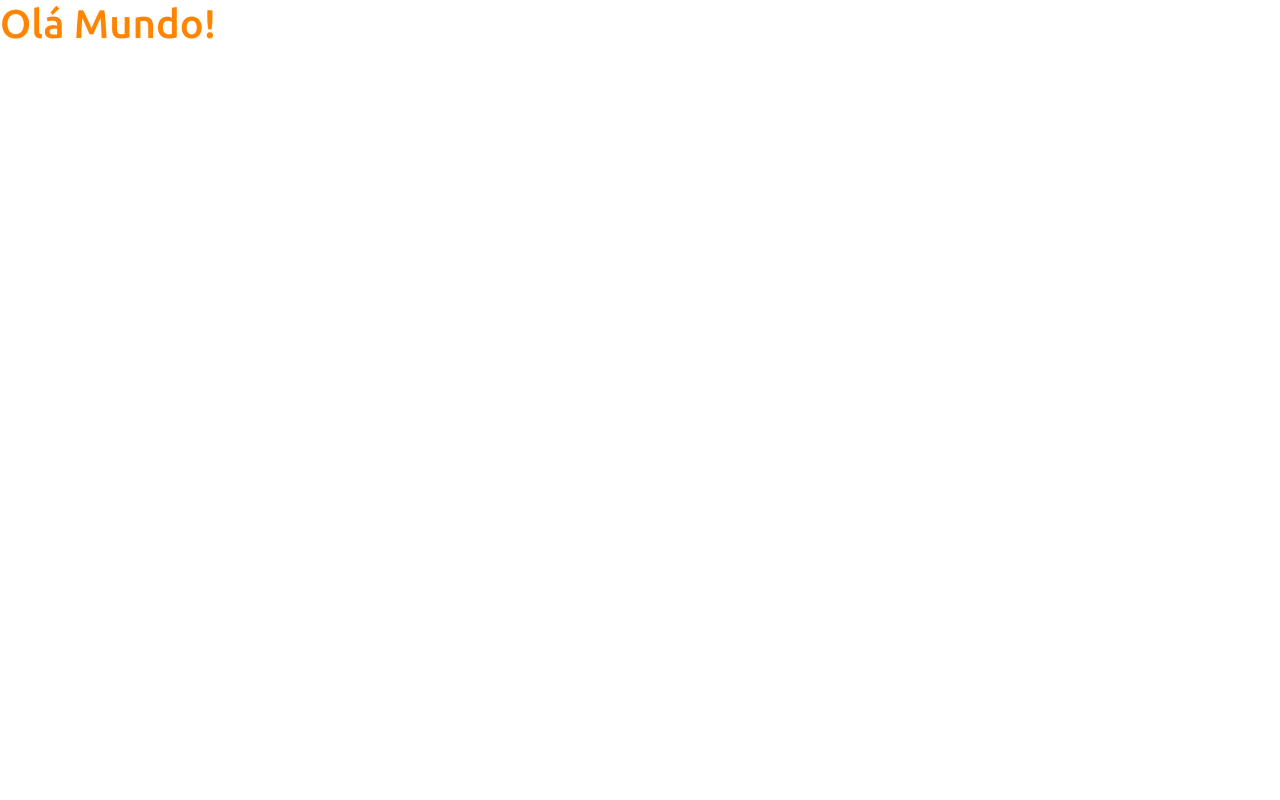
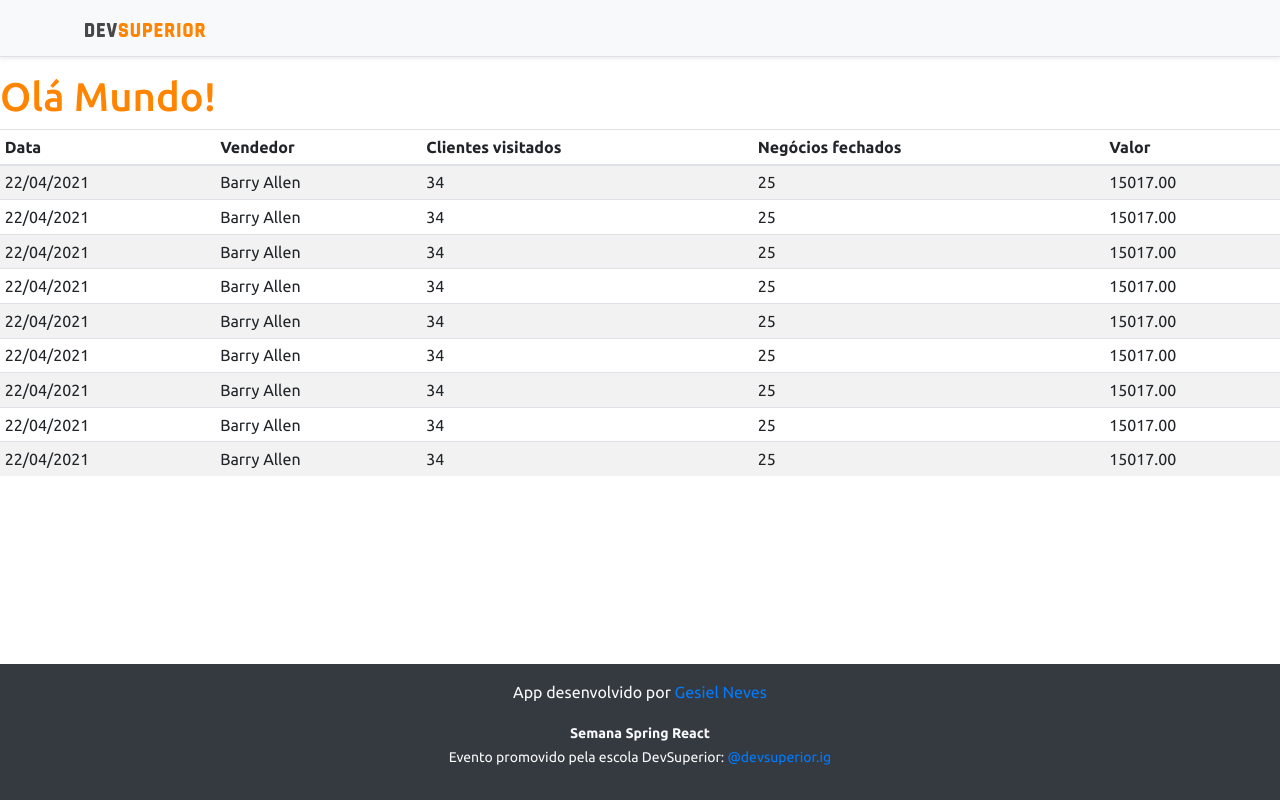
Before and after one commit to GIJOSC/projeto-sds3, a React (Create React App) app in the folder frontend/: page / in a window 1280 px wide. Built offline with nearby package versions, Linux system fonts and the light colour scheme.

Commit message:
Basic static components

```diff
--- a/frontend/src/App.tsx
+++ b/frontend/src/App.tsx
@@ -1,10 +1,19 @@
+import Datatable from "components/DataTable"
+import Footer from "components/Footer"
+import NavBar from "components/NavBar"
+
+
 function App() {
   return (
+    <>
+     <NavBar/>
     <div>
-      <h1 className="text-primary">Olá Mundo!</h1>
+      <h1 className="text-primary"> Olá Mundo!</h1>
+      <Datatable/>
+    </div>
+    <Footer/>
 
-
-    </div>
+    </>
   );
 }
 
--- /dev/null
+++ b/frontend/src/components/DataTable/index.tsx
@@ -0,0 +1,78 @@
+const Datatable = () =>     {
+    return (
+        <div className="table-responsive">
+    <table className="table table-striped table-sm">
+        <thead>
+            <tr>
+                <th>Data</th>
+                <th>Vendedor</th>
+                <th>Clientes visitados</th>
+                <th>Negócios fechados</th>
+                <th>Valor</th>
+            </tr>
+        </thead>
+        <tbody>
+            <tr>
+                <td>22/04/2021</td>
+                <td>Barry Allen</td>
+                <td>34</td>
+                <td>25</td>
+                <td>15017.00</td>
+            </tr>
+            <tr>
+                <td>22/04/2021</td>
+                <td>Barry Allen</td>
+                <td>34</td>
+                <td>25</td>
+                <td>15017.00</td>
+            </tr><tr>
+                <td>22/04/2021</td>
+                <td>Barry Allen</td>
+                <td>34</td>
+                <td>25</td>
+                <td>15017.00</td>
+            </tr><tr>
+                <td>22/04/2021</td>
+                <td>Barry Allen</td>
+                <td>34</td>
+                <td>25</td>
+                <td>15017.00</td>
+            </tr><tr>
+                <td>22/04/2021</td>
+                <td>Barry Allen</td>
+                <td>34</td>
+                <td>25</td>
+                <td>15017.00</td>
+            </tr><tr>
+                <td>22/04/2021</td>
+                <td>Barry Allen</td>
+                <td>34</td>
+                <td>25</td>
+                <td>15017.00</td>
+            </tr><tr>
+                <td>22/04/2021</td>
+                <td>Barry Allen</td>
+                <td>34</td>
+                <td>25</td>
+                <td>15017.00</td>
+            </tr><tr>
+                <td>22/04/2021</td>
+                <td>Barry Allen</td>
+                <td>34</td>
+                <td>25</td>
+                <td>15017.00</td>
+            </tr><tr>
+                <td>22/04/2021</td>
+                <td>Barry Allen</td>
+                <td>34</td>
+                <td>25</td>
+                <td>15017.00</td>
+            </tr>
+        </tbody>
+    </table>
+</div>
+
+    );
+  }
+
+  export default Datatable;
--- /dev/null
+++ b/frontend/src/components/Footer/index.tsx
@@ -0,0 +1,14 @@
+const Footer = () =>     {
+    return (
+        <footer className="footer mt-auto py-3 bg-dark">
+        <div className="container">
+          <p className="text-light">App desenvolvido por <a href="https://github.com/GIJOSC/projeto-sds3" target="_blank" rel="noreferrer">Gesiel Neves</a></p>
+          <p className="text-light"><small><strong>Semana Spring React</strong><br/>
+            Evento promovido pela escola DevSuperior: <a href="https://instagram.com/devsuperior.ig" target="_blank" rel="noreferrer">@devsuperior.ig</a></small></p>
+        </div>
+      </footer>
+
+    );
+  }
+
+  export default Footer;
--- /dev/null
+++ b/frontend/src/components/NavBar/index.tsx
@@ -0,0 +1,17 @@
+import ImgDsDark from 'assets/img/ds-dark.svg';
+
+const NavBar = () =>     {
+    return (
+        <div className="d-flex flex-column flex-md-row align-items-center p-3 px-md-4 mb-3 bg-light border-bottom shadow-sm">
+  <div className="container">
+    <nav className="my-2 my-md-0 mr-md-3">
+      <img src={ImgDsDark} alt="DevSuperior" width="120" />
+    </nav>
+  </div>
+
+
+      </div>
+    );
+  }
+
+  export default NavBar;
```
Also changed, not shown: frontend/src/assets/img/ds-dark.svg (added).
